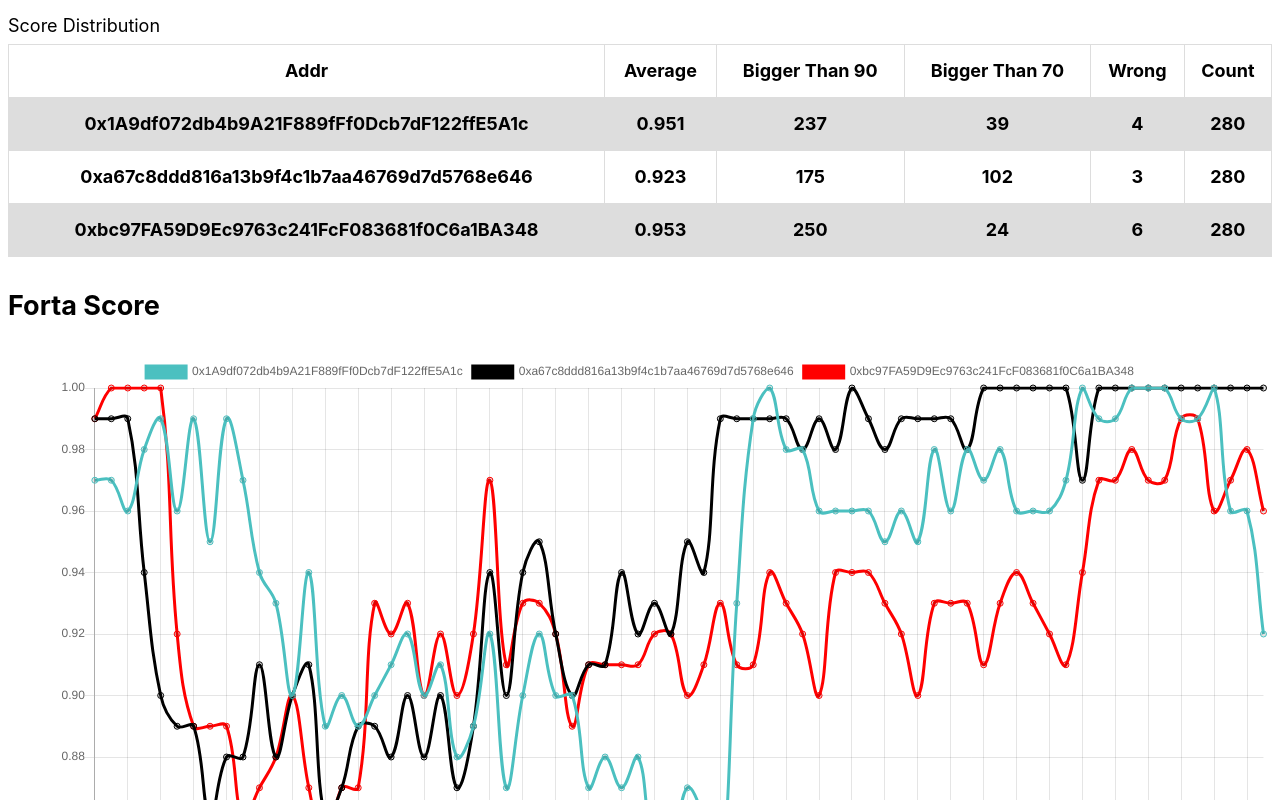
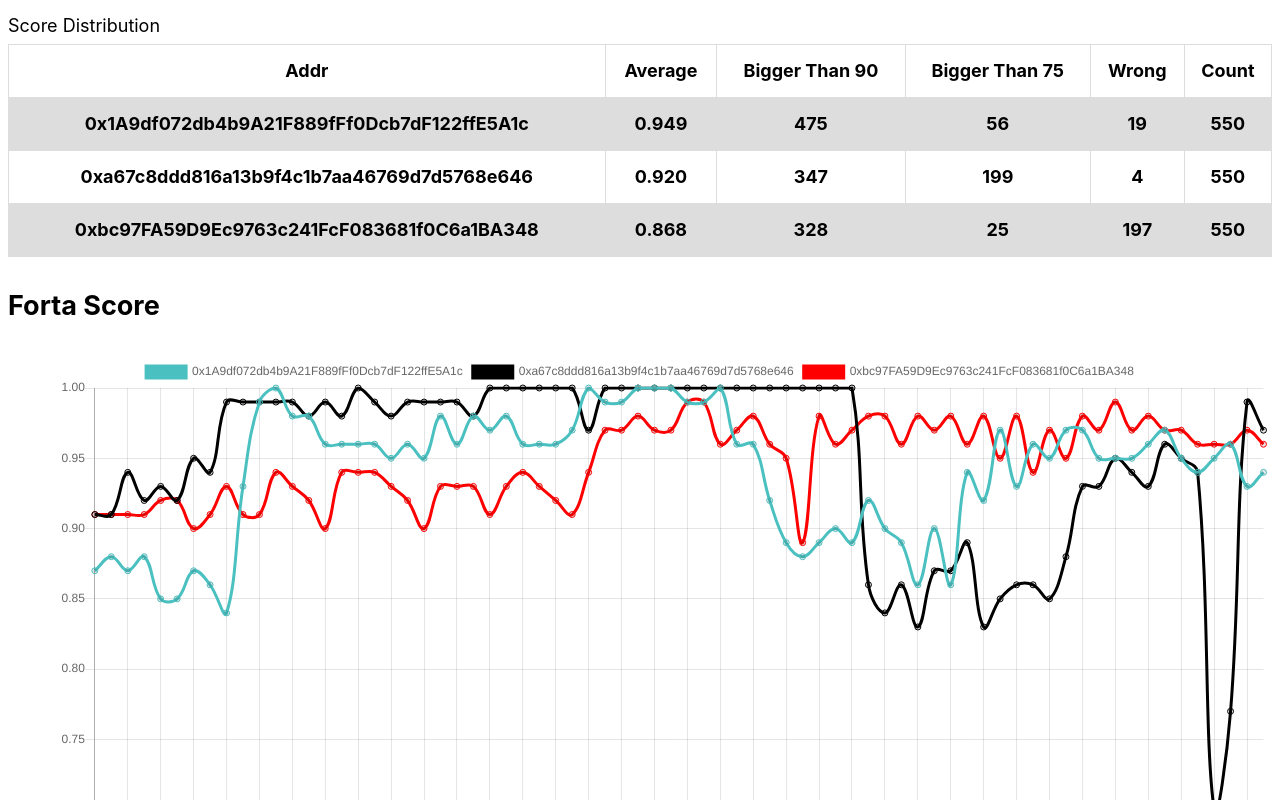
Before and after one commit to skyonedot/Skyone-Blog, a Next.js app: page /line in a window 1280 px wide. Shown: the top 800 px of the page. Built offline with nearby package versions, Linux system fonts and the light colour scheme.

Commit message:
Add Calculate Date Auto

```diff
--- a/pages/line.js
+++ b/pages/line.js
@@ -4,10 +4,21 @@ import { Line } from 'react-chartjs-2';
 import chartStyles from '../styles/chart.module.css';
 import { getFortaScoreFromLocally } from '../lib/forta';
 
+function addSeconds(date, seconds) {
+  var result = new Date(date);
+  result.setSeconds(result.getSeconds() + seconds);
+  return result;
+}
+
+function getDate(){
+  let startDate = '2022-10-24T04:00:00Z'
+  let time_gap = (new Date() - new Date(startDate)) / (1000 * 60 * 60 * 24) / 7
+  let nowDate = addSeconds(new Date(startDate), parseInt(time_gap) * 7 * 24 * 60 * 60)
+  return nowDate
+}
+
 export async function getServerSideProps() {
   let { addressScore, timeStamp } = await getFortaScoreFromLocally();
-  // console.log('addressScore', addressScore, addressScore['0x1A9df072db4b9A21F889fFf0Dcb7dF122ffE5A1c'].length, addressScore['0xa67c8ddd816a13b9f4c1b7aa46769d7d5768e646'].length);
-  // console.log("TimeStamp", timeStamp, timeStamp.length);
   return {
     props: {
       addressScore,
@@ -18,15 +29,7 @@ export async function getServerSideProps() {
 
 function calculate(timeStamp, addressScore) {
   //Compare Two date
-  let startDate =
-    (new Date() - new Date('2022-10-24T04:00:00Z')) / (1000 * 60 * 60 * 24) > 7
-      ? new Date('2022-10-31T04:00:00Z')
-      : new Date('2022-10-24T04:00:00Z');
-  //find all the item bigger than startDate
-  // timeStamp.filter((item,index) => {
-  //   new Date(item) > startDate ? index
-  // })
-
+  let startDate = getDate();
   let indexArray = timeStamp.map((item, index) => {
     if (new Date(item) > startDate) {
       return index;
@@ -35,7 +38,6 @@ function calculate(timeStamp, addressScore) {
     }
   });
   indexArray = indexArray.filter((el) => el);
-  // console.log("INDEX",indexArray)
 
   let addr = Object.keys(addressScore);
   let addrS = {};
@@ -46,14 +48,13 @@ function calculate(timeStamp, addressScore) {
       }
     });
   });
-  // console.log("Addr", addrS)
 
   return [indexArray, addrS];
 }
 
 export default function LineChart({ addressScore, timeStamp }) {
   let addr = Object.keys(addressScore);
-  let [needTime, needScore] = calculate(timeStamp, addressScore);
+  let [_, needScore] = calculate(timeStamp, addressScore);
   let needinfo = {};
   Object.keys(needScore).forEach((item, _) => {
     needinfo[item] = {
@@ -72,11 +73,7 @@ export default function LineChart({ addressScore, timeStamp }) {
       all: needScore[item].length,
     };
   });
-  // console.log(needinfo);
-  // console.log(needTime)
-  // console.log(needScore)
-  // let daily = {};
-  // let weekly = {};
+  // console.log("NEEDScore",needScore)
   let gap = 3 * 24;
   let testdata = {
     labels: timeStamp.slice(
@@ -120,17 +117,12 @@ export default function LineChart({ addressScore, timeStamp }) {
       </Head>
       <div className={`${chartStyles.content}`}>
         Score Distribution
-        {/* <ul>
-          {Object.keys(needinfo).map((item, _) => {
-            return <li key={_}>{item} : average : {needinfo[item].average.toFixed(3)} ✔️ {needinfo[item].biggerNinty} 🌺 {needinfo[item].biggerSeventy} 🍄 {needinfo[item].wrong} 🚨 {needinfo[item].all}</li>
-          })}
-        </ul> */}
         <table>
           <tr>
             <th>Addr</th>
             <th>Average</th>
             <th>Bigger Than 90</th>
-            <th>Bigger Than 70</th>
+            <th>Bigger Than 75</th>
             <th>Wrong</th>
             <th>Count</th>
           </tr>
```
Also changed, not shown: date.js (added, +13 -0 lines), data/data.txt, 1 other file (tests, documents, lock files or other folders).
